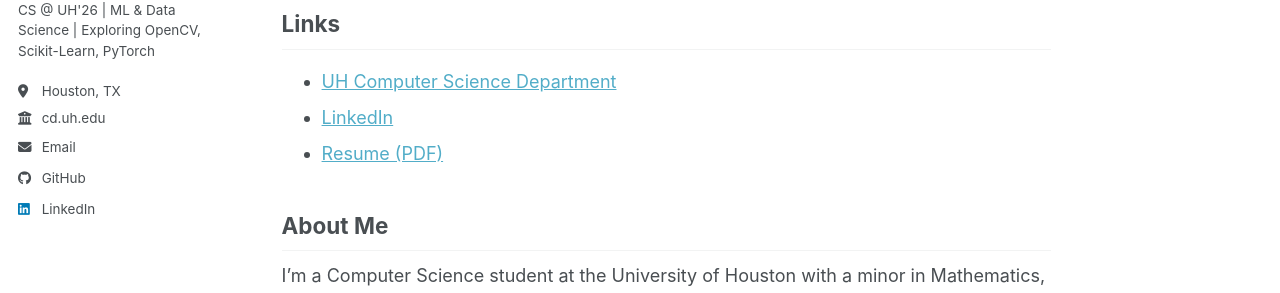
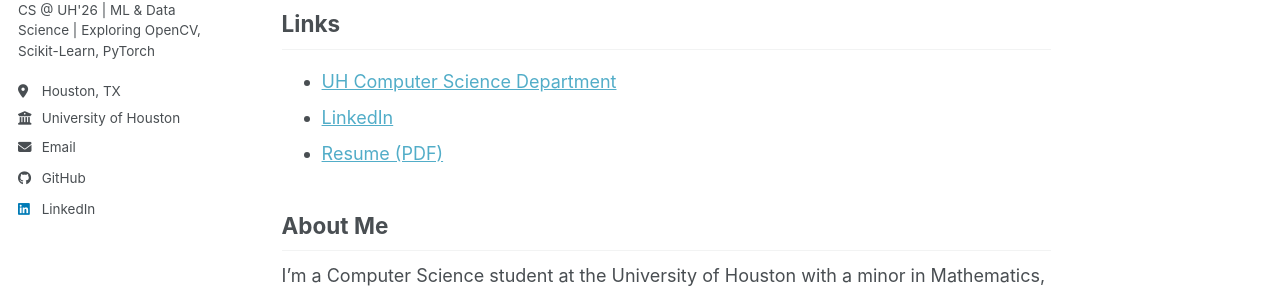
Before and after one commit to amurshid/amurshid.github.io, a Jekyll site: the page built from _pages/about.md, in a window 1280 px wide. Shown: the part 307-600 px from the top of the page. Built offline with Jekyll 4.4.1, drawn with Linux system fonts in a browser that asks for light colours; a script bundle is joined from its source files by our own code; library files that are not in the unit come from our copies; part of the change alters nothing that is shown.

```diff
--- a/_config.yml
+++ b/_config.yml
@@ -28,7 +28,7 @@ author:
   pronouns         : "He/Him"
   bio              : "CS @ UH'26 | ML & Data Science | Exploring OpenCV, Scikit-Learn, PyTorch"
   location         : "Houston, TX"
-  employer         : "cd.uh.edu"
+  employer         : "University of Houston"
   uri              : # URL
   email            : "murshid.ahnaf@gmail.com"
 
@@ -155,9 +155,9 @@ social:
 
 # Analytics
 analytics:
-  provider               :  "false" # false (default), "google", "google-universal", "google-analytics-4", "custom"
+  provider               : "google-analytics-4"
   google:
-    tracking_id          :
+    tracking_id          : "G-SZE9SZDS9H"
 
 
 # Reading Files
```
Also changed, not shown: 1 other file.
